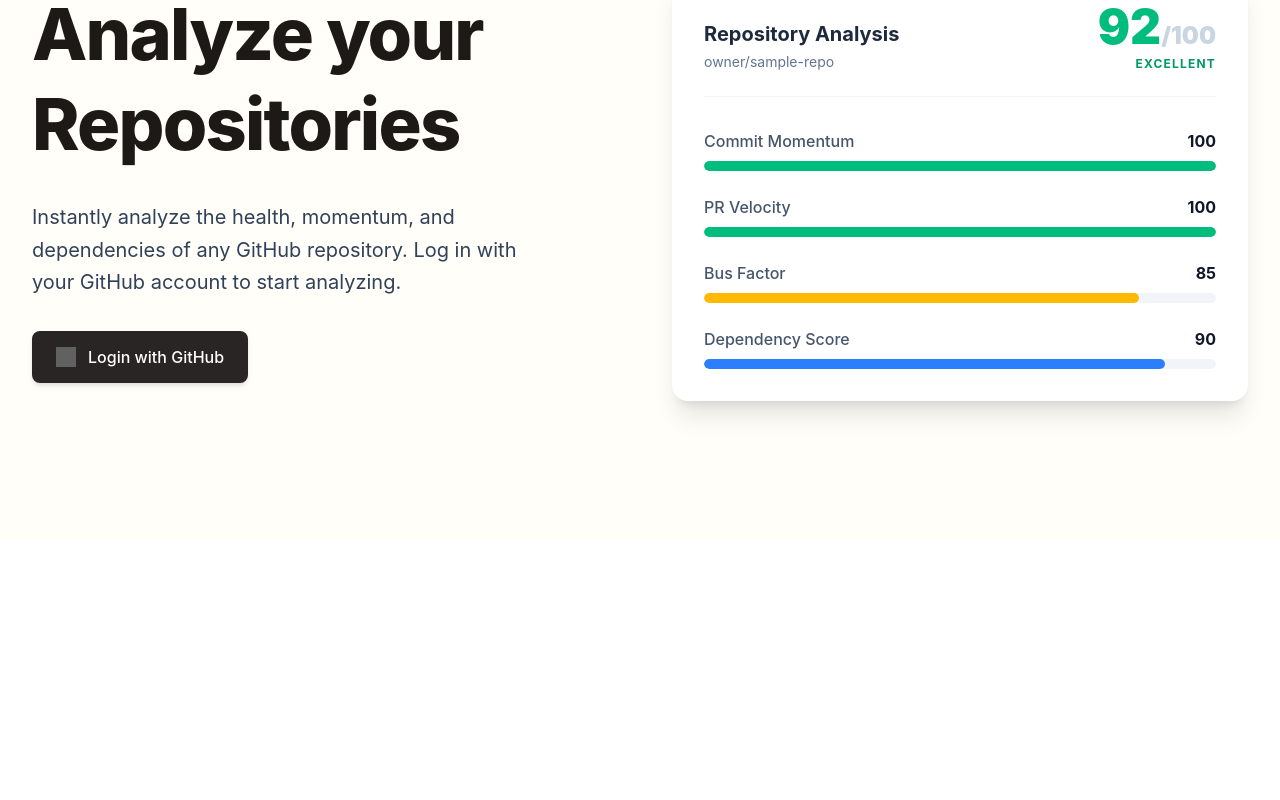
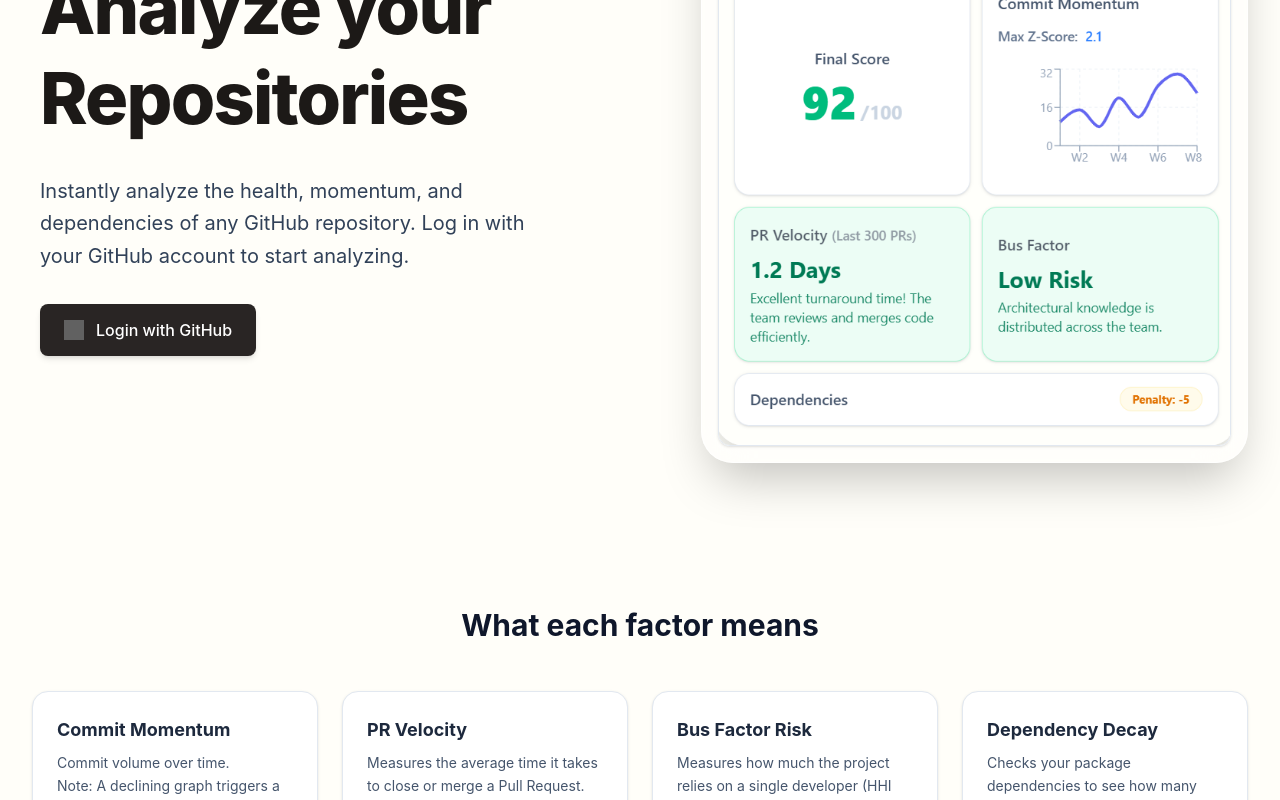
Before and after one commit to UserInTheClouds/RepoDx, a React (Vite) app in the folder Frontend/: page / in a window 1280 px wide. Shown: the part 260-1060 px from the top of the page. Before the commit the page ends 800 px from the top, so only its background shows below. Built offline with nearby package versions, Linux system fonts and the light colour scheme; grey boxes are pictures that could not be loaded.

Commit message:
Landing page changes

```diff
--- a/Frontend/src/pages/Landing.jsx
+++ b/Frontend/src/pages/Landing.jsx
@@ -1,5 +1,5 @@
 import { Link } from 'react-router-dom';
-
+import mockDashboard from '../assets/ssfor.png';
 
 export default function Landing() {
     const loginWithGithub = () => {
@@ -7,8 +7,8 @@ export default function Landing() {
     };
 
     return (
-        <div className="min-h-screen flex flex-col relative bg-amber-50/15 text-slate-900">
-            <header className="w-full max-w-7xl mx-auto p-6 flex justify-between items-center relative">
+        <div className="min-h-screen flex flex-col relative bg-amber-50/15 text-slate-900 overflow-x-hidden">
+            <header className="w-full max-w-7xl mx-auto p-6 flex justify-between items-center relative z-30">
                 <div className="text-3xl font-md tracking-tight text-slate-900">
                     RepoDx
                 </div>
@@ -20,10 +20,10 @@ export default function Landing() {
                 </button>
             </header>
 
-            <main className="flex-1 flex items-center justify-center p-8 max-w-7xl mx-auto w-full relative">
-                <div className="grid grid-cols-1 lg:grid-cols-2 gap-16 items-center w-full">
+            <main className="flex-1 flex flex-col items-center p-8 max-w-7xl mx-auto w-full relative gap-24">
+                <div className="grid grid-cols-1 lg:grid-cols-2 gap-16 items-center w-full mt-8 lg:mt-12">
 
-                    <div className="space-y-8">
+                    <div className="space-y-8 z-10 relative -translate-y-13 translate-x-2">
                         <h1 className="text-6xl lg:text-7xl font-extrabold tracking-tight text-stone-900 leading-tight">
                             Analyze your <br /> Repositories
                         </h1>
@@ -40,62 +40,56 @@ export default function Landing() {
                         </button>
                     </div>
 
-                    <div className="bg-white p-8 rounded-2xl shadow-xl relative overflow-hidden">
+                    <div className="w-full relative lg:w-[95%] ml-auto z-20 -translate-y-6 lg:-translate-y-12">
+                        <div className="bg-white/40 backdrop-blur-xl p-3 sm:p-4 rounded-[2rem] shadow-2xl border border-white/60">
+                            <img
+                                src={mockDashboard}
+                                alt="RepoDx Dashboard Preview"
+                                className="w-full h-auto rounded-xl shadow-sm border border-slate-200 object-cover"
+                            />
+                        </div>
+                    </div>
 
-                        <div className="flex justify-between items-end mb-8 border-b border-slate-100 pb-6">
-                            <div>
-                                <h3 className="text-xl font-bold text-slate-800">Repository Analysis</h3>
-                                <p className="text-sm text-slate-500 mt-1">owner/sample-repo</p>
-                            </div>
-                            <div className="text-right">
-                                <span className="block text-5xl font-black text-emerald-500">92<span className="text-2xl text-slate-300">/100</span></span>
-                                <span className="text-xs font-bold text-emerald-600 uppercase tracking-widest mt-1 block">Excellent</span>
-                            </div>
+                </div>
+
+                <div className="w-full pb-16">
+                    <div className="text-center mb-12">
+                        <h2 className="text-3xl font-bold text-slate-900">What each factor means</h2>
+                    </div>
+
+                    <div className="grid grid-cols-1 sm:grid-cols-2 lg:grid-cols-4 gap-6">
+
+                        <div className="bg-white p-6 rounded-2xl shadow-sm border border-slate-200 hover:shadow-md transition-shadow">
+                            <h3 className="text-lg font-bold text-slate-800 mb-2">Commit Momentum</h3>
+                            <p className="text-sm text-slate-600 leading-relaxed">
+                                Commit volume over time. <br />Note: A declining graph triggers a warning, but for mature projects, low commit frequency is completely normal and doesn't affect the final score.
+                            </p>
                         </div>
 
-                        <div className="space-y-6">
-                            <div>
-                                <div className="flex justify-between items-center mb-2">
-                                    <span className="text-slate-600 font-medium">Commit Momentum</span>
-                                    <span className="text-slate-900 font-bold">100</span>
-                                </div>
-                                <div className="w-full bg-slate-100 rounded-full h-2.5 overflow-hidden">
-                                    <div className="bg-emerald-500 h-2.5 rounded-full"></div>
-                                </div>
-                            </div>
+                        <div className="bg-white p-6 rounded-2xl shadow-sm border border-slate-200 hover:shadow-md transition-shadow">
+                            <h3 className="text-lg font-bold text-slate-800 mb-2">PR Velocity</h3>
+                            <p className="text-sm text-slate-600 leading-relaxed">
+                                Measures the average time it takes to close or merge a Pull Request. So, lower is better.
+                            </p>
+                        </div>
 
-                            <div>
-                                <div className="flex justify-between items-center mb-2">
-                                    <span className="text-slate-600 font-medium">PR Velocity</span>
-                                    <span className="text-slate-900 font-bold">100</span>
-                                </div>
-                                <div className="w-full bg-slate-100 rounded-full h-2.5 overflow-hidden">
-                                    <div className="bg-emerald-500 h-2.5 rounded-full"></div>
-                                </div>
-                            </div>
+                        <div className="bg-white p-6 rounded-2xl shadow-sm border border-slate-200 hover:shadow-md transition-shadow">
+                            <h3 className="text-lg font-bold text-slate-800 mb-2">Bus Factor Risk</h3>
+                            <p className="text-sm text-slate-600 leading-relaxed">
+                                Measures how much the project relies on a single developer (HHI index). Improve this by having having multiple developers commit.
+                            </p>
+                        </div>
 
-                            <div>
-                                <div className="flex justify-between items-center mb-2">
-                                    <span className="text-slate-600 font-medium">Bus Factor</span>
-                                    <span className="text-slate-900 font-bold">85</span>
-                                </div>
-                                <div className="w-full bg-slate-100 rounded-full h-2.5 overflow-hidden">
-                                    <div className="bg-amber-400 h-2.5 rounded-full" style={{ width: '85%' }}></div>
-                                </div>
-                            </div>
+                        <div className="bg-white p-6 rounded-2xl shadow-sm border border-slate-200 hover:shadow-md transition-shadow">
+                            <h3 className="text-lg font-bold text-slate-800 mb-2">Dependency Decay</h3>
+                            <p className="text-sm text-slate-600 leading-relaxed">
+                                Checks your package dependencies to see how many major versions behind they are compared to the latest releases.
+                            </p>
+                        </div>
 
-                            <div>
-                                <div className="flex justify-between items-center mb-2">
-                                    <span className="text-slate-600 font-medium">Dependency Score</span>
-                                    <span className="text-slate-900 font-bold">90</span>
-                                </div>
-                                <div className="w-full bg-slate-100 rounded-full h-2.5 overflow-hidden">
-                                    <div className="bg-blue-500 h-2.5 rounded-full" style={{ width: '90%' }}></div>
-                                </div>
-                            </div>
-                        </div>
                     </div>
                 </div>
+
             </main>
         </div>
     );
--- a/Frontend/src/pages/components/CommitCount.jsx
+++ b/Frontend/src/pages/components/CommitCount.jsx
@@ -2,7 +2,7 @@ import { LineChart, Line, XAxis, YAxis, CartesianGrid, Tooltip, ResponsiveContai
 import InfoTooltip from './InfoToolTip.jsx';
 
 export default function CommitCount({ commit_history, max_zscore }) {
-    const tooltip_text = "Commit Momentum\n\nShows commit volume over time.\n\nNote: A declining graph triggers a warning, but for mature projects, low commit frequency is completely normal and doesn't affect the final health score.";
+    const tooltip_text = "Commit Momentum\n\nShows commit volume over time.\n\nNote: A declining graph triggers a warning, but for mature projects, low commit frequency is completely normal and doesn't affect the final score.";
 
     return (
         <div className="bg-white p-6 rounded-2xl shadow-sm border border-slate-200 relative h-full flex flex-col">
--- a/Frontend/src/pages/components/InfoToolTip.jsx
+++ b/Frontend/src/pages/components/InfoToolTip.jsx
@@ -6,7 +6,7 @@ export default function InfoTooltip({ content }) {
                     <path fillRule="evenodd" d="M18 10a8 8 0 11-16 0 8 8 0 0116 0zm-7-4a1 1 0 11-2 0 1 1 0 012 0zM9 9a1 1 0 000 2v3a1 1 0 001 1h1a1 1 0 100-2v-3a1 1 0 00-1-1H9z" clipRule="evenodd" />
                 </svg>
             </button>
-            <div className="absolute right-0 bottom-full mb-2 hidden group-hover:block w-72 p-4 bg-slate-800 text-white text-sm rounded-xl shadow-xl z-50">
+            <div className="z-25 absolute right-0 bottom-full mb-2 hidden group-hover:block w-72 p-4 bg-slate-800 text-white text-sm rounded-xl shadow-xl z-50">
                 <p className="whitespace-pre-wrap">{content}</p>
                 <div className="absolute right-2 -bottom-1 w-3 h-3 bg-slate-800 transform rotate-45"></div>
             </div>
```
Also changed, not shown: Frontend/src/assets/ssfor.png (added).
